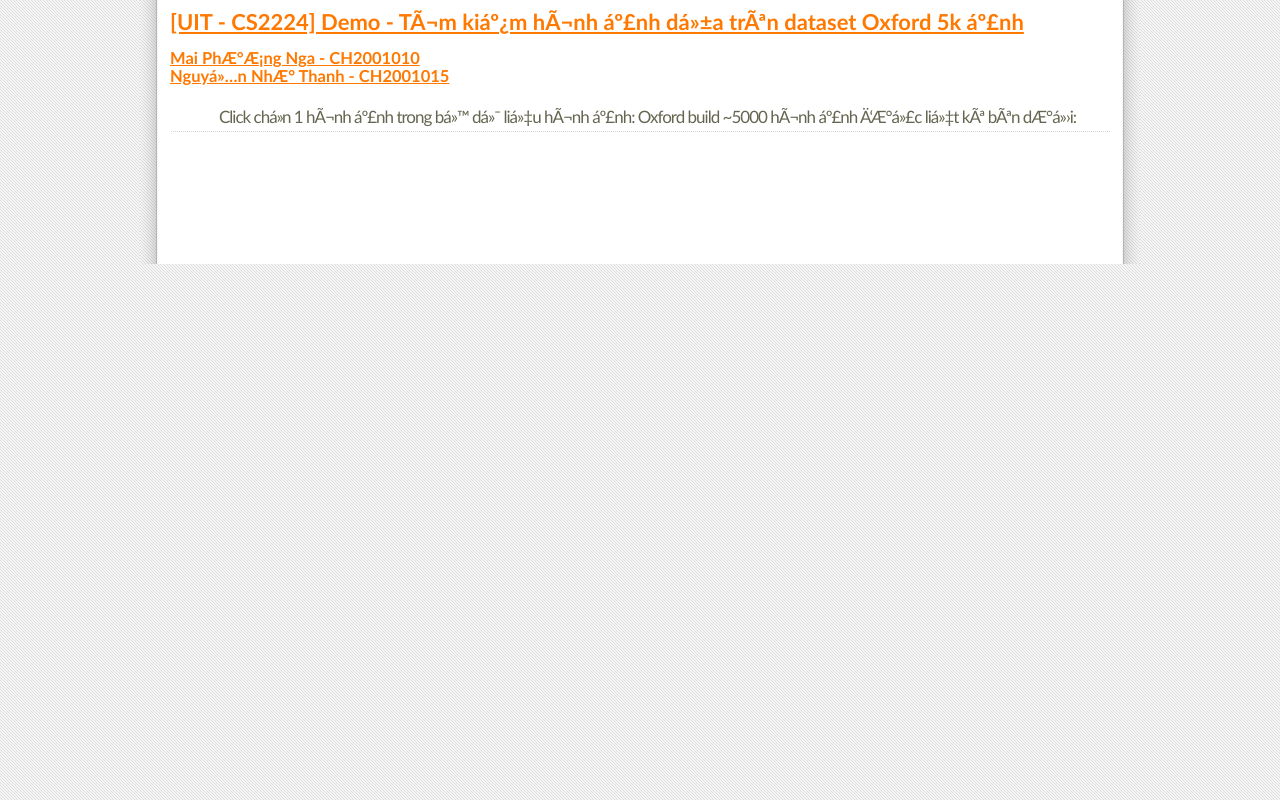
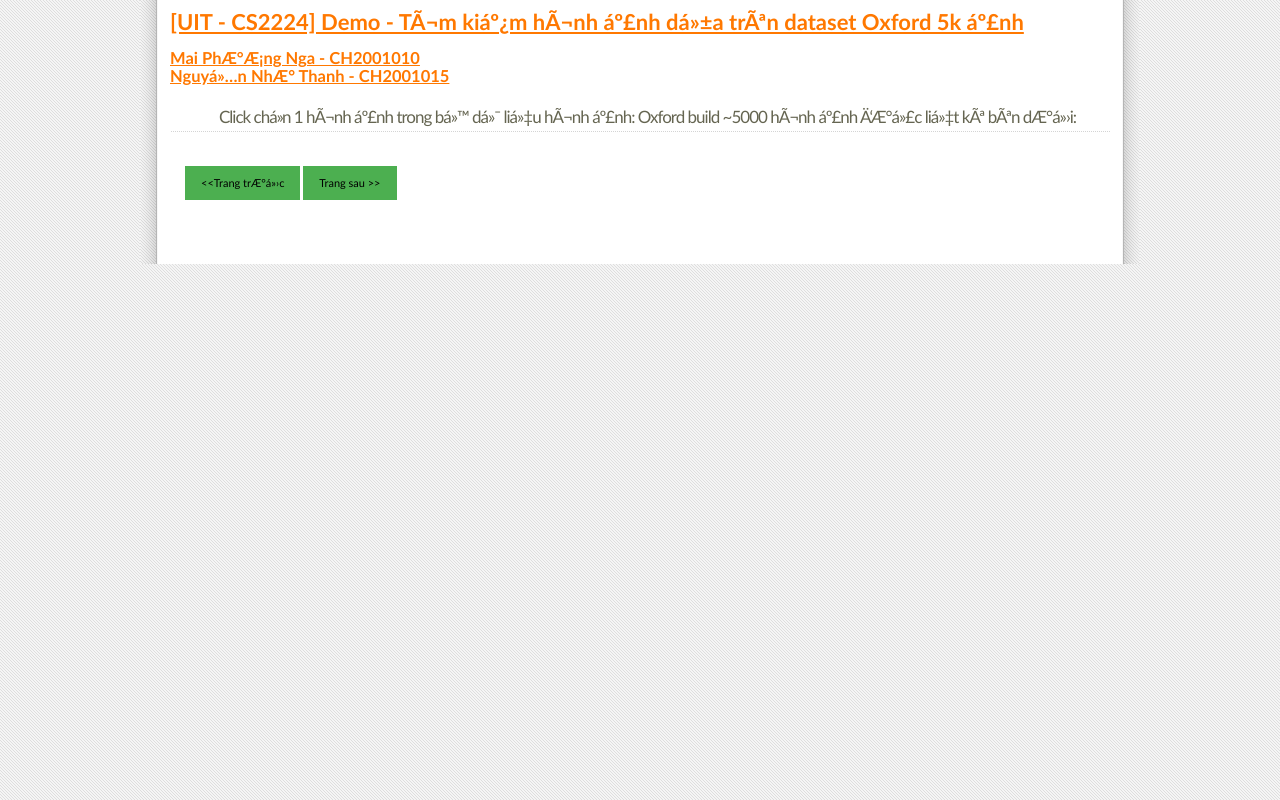
Before and after one commit to MaiNga-uit/CS22224.CH1501, a plain HTML site: page webApp/src/web/index.html in a window 1280 px wide. Drawn offline with Linux system fonts and the light colour scheme; no server answers.

Commit message:
update css

```diff
--- a/webApp/src/web/index.html
+++ b/webApp/src/web/index.html
@@ -32,6 +32,10 @@
                             <!-- <h4>Click Next button ở phía cuối page để sang page mới</h4> -->
                         </div>
 
+                        <div class="content">
+                            <a id="prePage" title="Trở về trang trước" class="change-page previous"> &lt;&lt;Trang trước</a>
+                            <a id="nextPage" title="Đi tới trang sau" class="change-page next">Trang sau &gt;&gt;</a>
+                        </div>
                         <div id="gridContent" class="content">
                           <!-- Call api to set data -->
                           <!-- <a href="search.html?id%3Doxc1_06_000027">
@@ -43,9 +47,10 @@
                           </a> -->
                         </div>
                         <br />
+
                         <div class="content">
-                            <a id="prePage" title="Trang trước">Pre</a>
-                            <a id="nextPage" title="Trang sau">Next</a>
+                            <a id="prePage" title="Trở về trang trước" class="change-page previous"> &lt;&lt;Trang trước</a>
+                            <a id="nextPage" title="Đi tới trang sau" class="change-page next">Trang sau &gt;&gt;</a>
                         </div>
                     </div>
                 </div>
--- a/webApp/src/web/static/custom.css
+++ b/webApp/src/web/static/custom.css
@@ -48,3 +48,24 @@
     margin: 4px 2px;
     cursor: pointer;
 }
+
+.change-page {
+    text-decoration: none;
+    display: inline-block;
+    padding: 8px 16px;
+}
+
+a:hover {
+    background-color: #ddd;
+    color: black;
+}
+
+.previous {
+    background-color: #4CAF50;
+    color: black;
+}
+
+.next {
+    background-color: #4CAF50;
+    color: black;
+}
```
